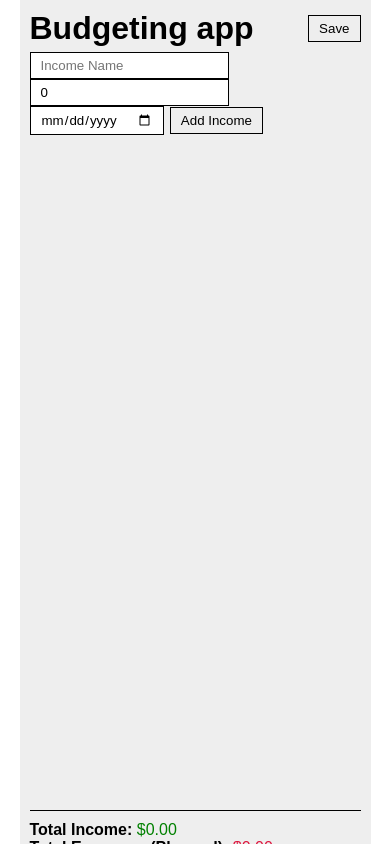
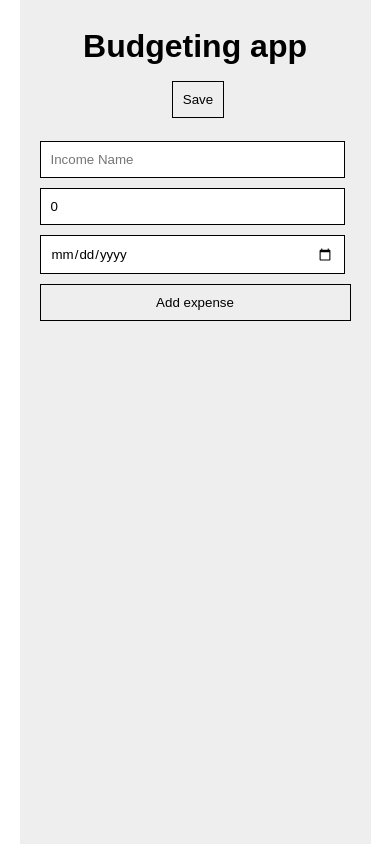
Before and after one commit to malogs/malogs, a React (Create React App) app: page / in a window 390 px wide. Shown: the top 844 px of the page. Built offline with nearby package versions, Linux system fonts and the light colour scheme.

Commit message:
feat: add the mobile breakpoint

```diff
--- a/src/App.js
+++ b/src/App.js
@@ -2,6 +2,7 @@ import dayjs from 'dayjs';
 import { useEffect, useState } from 'react';
 import './App.css';
 import IncomeCard from './components/IncomeCard/IncomeCard';
+import Expense from './components/Expense/Expense';
 
 function App() {
   const [incomes, setIncomes] = useState([]);
@@ -175,7 +176,7 @@ function App() {
         <input type="text" placeholder='Income Name' value={incomeName} onChange={(e) => setIncomeName(e.target.value)} />
         <input type="text" placeholder='Income Amount' value={incomeValue} onChange={(e) => setIncomeValue(e.target.value.trim())} />
         <input type="date" placeholder='Income Month' value={incomeMonth} onChange={(e) => setIncomeMonth(e.target.value)} />
-        <button type='submit'>Add Income</button>
+        <button type='submit'>Add expense</button>
       </form>
 
       <div className="incomecard__wrapper">
--- a/src/components/Card/styles.module.css
+++ b/src/components/Card/styles.module.css
@@ -5,3 +5,5 @@
   width: 100%;
   margin: 10px 0;
 }
+
+/* Mobile breakpoint */
--- a/src/components/IncomeCard/IncomeCard.js
+++ b/src/components/IncomeCard/IncomeCard.js
@@ -1,10 +1,22 @@
-import { useState } from 'react';
-import datejs from 'dayjs';
-import Card from '../Card';
-import Expense from '../Expense/Expense';
-import './styles.scss';
+import { useState } from "react";
+import datejs from "dayjs";
+import Card from "../Card";
+import "./styles.scss";
+import Expense from "./../Expense/Expense";
 
-function IncomeCard({id, name, value, date, expenses, addExpense, deleteOne, deleteExpense, deleteMilestone, addMilestone, completeExpense}) {
+function IncomeCard({
+  id,
+  name,
+  value,
+  date,
+  expenses,
+  addExpense,
+  deleteOne,
+  deleteExpense,
+  deleteMilestone,
+  addMilestone,
+  completeExpense,
+}) {
   const [showExpenseForm, setShowExpenseForm] = useState(false);
   const [showExpenses, setShowExpenses] = useState(false);
   const [expenseName, setExpenseName] = useState("");
@@ -14,18 +26,18 @@ function IncomeCard({id, name, value, date, expenses, addExpense, deleteOne, del
   // const [currencyValue, setCurrencyValue] = useState("1105");
 
   function triggerExpenseForm() {
-    setShowExpenseForm(prev => !prev);
+    setShowExpenseForm((prev) => !prev);
   }
 
   function handleExpSubmit(e) {
     e.preventDefault();
     if (name.trim().length && value > 0) {
-      const expId = 'expense-' + expenses.length + 1;
+      const expId = "expense-" + expenses.length + 1;
       addExpense(id, expenseName, expenseValue, expId);
       setExpenseName("");
       setExpenseValue(0);
       triggerExpenseForm();
-    } else alert('Please fill the expense name and value!');
+    } else alert("Please fill the expense name and value!");
   }
 
   // function convertCurrency(e) {
@@ -33,14 +45,35 @@ function IncomeCard({id, name, value, date, expenses, addExpense, deleteOne, del
   // }
 
   return (
-    <div className={'incomecard'}>
+    <div className={"incomecard"}>
       <Card>
-        <span className='date'>{datejs(date).format('MMMM YYYY')}</span>
+        <span className="date">{datejs(date).format("MMMM YYYY")}</span>
         <div className="incomecard__summary">
-          <div className='incomecard__summary-income'>
-            <span className='name'>{name}:</span>
-            <span className='value'>{(parseFloat(value) + (showExpenses ? (-1 * expenses.map(m => m.value).reduce((a, b) => parseFloat(a) + parseFloat(b), 0)) : 0)).toLocaleString('en-US', {style: 'currency', currency})}</span>
-            {expenses.length > 0 && !showExpenses && <span className='set-expenses'>({(-1 * expenses.map(m => m.value).reduce((a, b) => parseFloat(a) + parseFloat(b), 0)).toLocaleString('en-US', {style: 'currency', currency})})</span>}
+          <div className="incomecard__summary-income">
+            <span className="name">{name}:</span>
+            <span className="value">
+              {(
+                parseFloat(value) +
+                (showExpenses
+                  ? -1 *
+                    expenses
+                      .map((m) => m.value)
+                      .reduce((a, b) => parseFloat(a) + parseFloat(b), 0)
+                  : 0)
+              ).toLocaleString("en-US", { style: "currency", currency })}
+            </span>
+            {expenses.length > 0 && !showExpenses && (
+              <span className="set-expenses">
+                (
+                {(
+                  -1 *
+                  expenses
+                    .map((m) => m.value)
+                    .reduce((a, b) => parseFloat(a) + parseFloat(b), 0)
+                ).toLocaleString("en-US", { style: "currency", currency })}
+                )
+              </span>
+            )}
           </div>
           <div className="incomecard__actions">
             {/* <input type="text" placeholder='Monthly Rate' value={currencyValue} onChange={(e) => setCurrencyValue(e.target.value.trim())} />
@@ -48,27 +81,67 @@ function IncomeCard({id, name, value, date, expenses, addExpense, deleteOne, del
               <option value={"RWF"} selected>RWF</option>
               <option value={"USD"}>USD</option>
             </select> */}
-            {expenses.length > 0 && <button onClick={() => setShowExpenses(prev => !prev)}>{showExpenses ? 'Hide' : 'View'} Expenses</button>}
-            <button className='add' onClick={triggerExpenseForm}>{showExpenseForm ? 'Close ' : ''}Add Expense</button>
-            {expenses.length < 1 && <button className='delete' onClick={() => deleteOne(id)}>Delete</button>}
+            {expenses.length > 0 && (
+              <button onClick={() => setShowExpenses((prev) => !prev)}>
+                {showExpenses ? "Hide" : "View"} Expenses
+              </button>
+            )}
+            <button className="add" onClick={triggerExpenseForm}>
+              {showExpenseForm ? "Close " : ""}Add Expense
+            </button>
+            {expenses.length < 1 && (
+              <button className="delete" onClick={() => deleteOne(id)}>
+                Delete
+              </button>
+            )}
           </div>
         </div>
 
-        {showExpenseForm && <form onSubmit={handleExpSubmit}>
-          <input type="text" placeholder='Expense Name' value={expenseName} onChange={(e) => setExpenseName(e.target.value)} />
-          <input type="text" placeholder='Expense Amount' value={expenseValue} onChange={(e) => setExpenseValue(e.target.value.trim())} />
-          <button type='submit'>Add Income</button>
-        </form>}
+        {showExpenseForm && (
+          <form onSubmit={handleExpSubmit}>
+            <input
+              type="text"
+              placeholder="Expense Name"
+              value={expenseName}
+              onChange={(e) => setExpenseName(e.target.value)}
+            />
+            <input
+              type="text"
+              placeholder="Expense Amount"
+              value={expenseValue}
+              onChange={(e) => setExpenseValue(e.target.value.trim())}
+            />
+            <button type="submit">Add expense</button>
+          </form>
+        )}
 
         <div className={showExpenses && "incomecard__expenses-wrapper"}>
-          {expenses.length && showExpenses ? <h3 className='incomecard__expenses-header'>Expenses</h3> : ""}
-          <ul className='incomecard__expenses'>
-            {showExpenses && expenses.map(exp => <li><Expense currency={currency} {...exp} completeExpense={completeExpense} addMilestone={addMilestone} incomId={id} expId={exp.id} deleteExpense={deleteExpense} deleteMilestone={deleteMilestone} /></li>)}
+          {expenses.length && showExpenses ? (
+            <h3 className="incomecard__expenses-header">Expenses</h3>
+          ) : (
+            ""
+          )}
+          <ul className="incomecard__expenses">
+            {showExpenses &&
+              expenses.map((exp) => (
+                <li>
+                  <Expense
+                    currency={currency}
+                    {...exp}
+                    completeExpense={completeExpense}
+                    addMilestone={addMilestone}
+                    incomId={id}
+                    expId={exp.id}
+                    deleteExpense={deleteExpense}
+                    deleteMilestone={deleteMilestone}
+                  />
+                </li>
+              ))}
           </ul>
         </div>
       </Card>
     </div>
-  )
+  );
 }
 
-export default IncomeCard
+export default IncomeCard;
--- a/src/components/IncomeCard/styles.scss
+++ b/src/components/IncomeCard/styles.scss
@@ -1,4 +1,3 @@
-
 .incomecard {
   .date {
     display: block;
@@ -22,7 +21,7 @@
     justify-content: space-between;
     align-items: center;
 
-    &-income{
+    &-income {
       display: flex;
       align-items: center;
       gap: 6px;
@@ -36,7 +35,6 @@
   }
 
   &__expenses {
-
     &-header {
       color: crimson;
       font-size: 15px;
@@ -143,9 +141,13 @@ button {
     color: #eee;
   }
 
-  &.delete:hover {background-color: crimson;}
+  &.delete:hover {
+    background-color: crimson;
+  }
 
-  &.add:hover {background-color: teal;}
+  &.add:hover {
+    background-color: teal;
+  }
 }
 
 .set {
@@ -161,3 +163,36 @@ button {
 .total-summary {
   padding-top: 10px;
 }
+
+/* Mobile breakpoint */
+@media (max-width: 480px) {
+  form {
+    padding: 10px;
+    display: flex;
+    flex-direction: column;
+    gap: 10px;
+  }
+}
+
+/* Mobile breakpoint */
+@media (max-width: 480px) {
+  .incomecard__summary {
+    display: flex;
+    flex-direction: column;
+    gap: 6px;
+    padding: 8px;
+  }
+  .date {
+    text-align: center;
+    padding: 4px 0 2px 0;
+  }
+  button {
+    padding: 10px 10px;
+  }
+  input {
+    padding: 10px 10px;
+  }
+  h1 {
+    padding: 10px;
+  }
+}
```
Also changed, not shown: src/App.css (+13 -0 lines), 1 other file (tests, documents, lock files or other folders).
